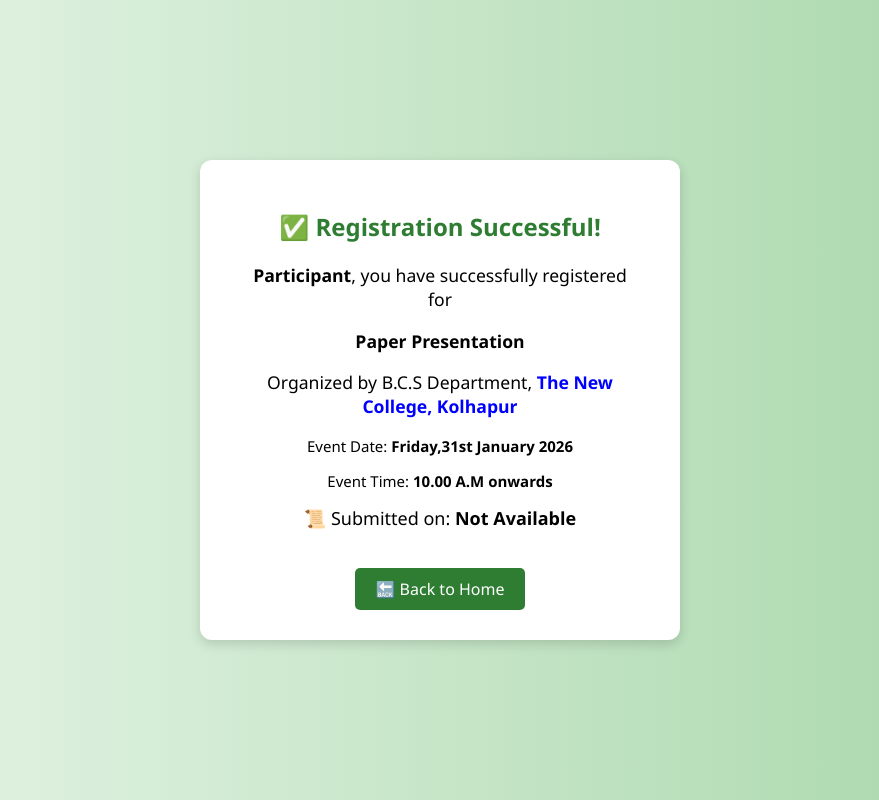
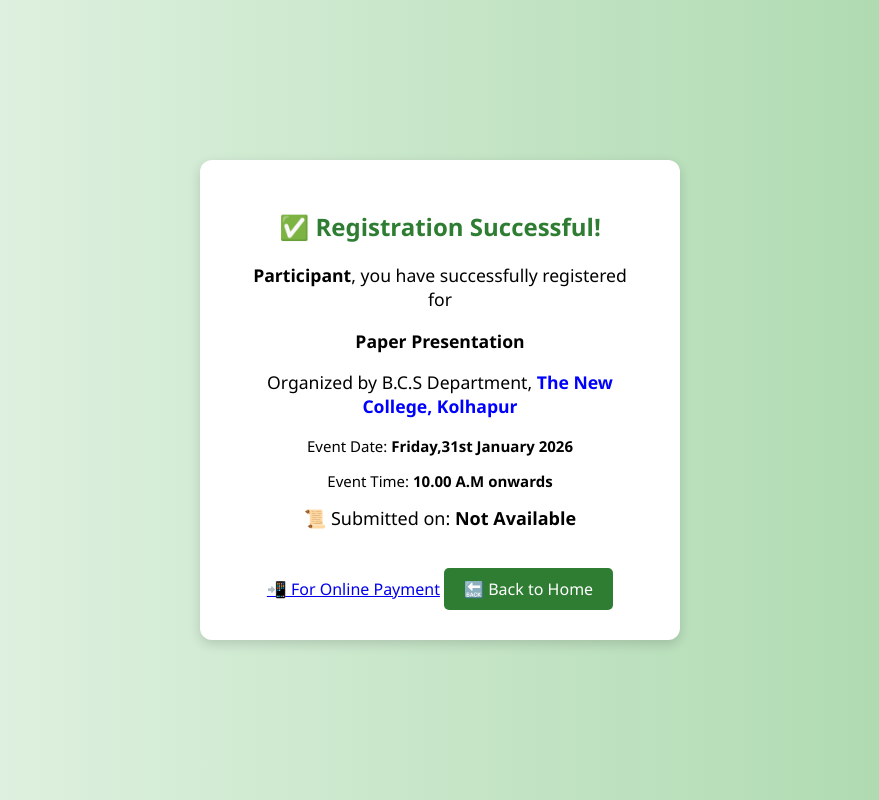
Before and after one commit to harshadteli/new-horizon-testing, a plain HTML site: page PAGES/server2.html in a window 1280 px wide. Shown: the whole page, without its empty margins (200-1079 px from the left). Drawn offline with Linux system fonts and the light colour scheme.

Commit message:
Update server2.html

```diff
--- a/PAGES/server2.html
+++ b/PAGES/server2.html
@@ -17,6 +17,7 @@
    <small><p style="font-size: 15px;">Event Time:  <strong>10.00 A.M onwards</strong></p></small>
    <!-- <small><p style="font-size: 15px;">Venue:  <strong>The New College,Kolhapur</strong></p></small> -->
     <p style="font-size: 18px;">📜 Submitted on: <strong id="submissionDate"></strong></p>
+    <a href="../paper-payment/qrcode.html" class="payment-btn">📲 For Online Payment</a>
     <a href="../index.html" class="back-btn">🔙 Back to Home</a>
   </div>
 
```
